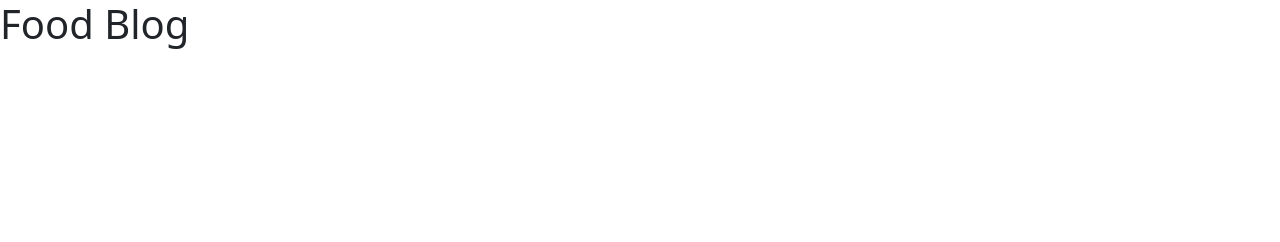
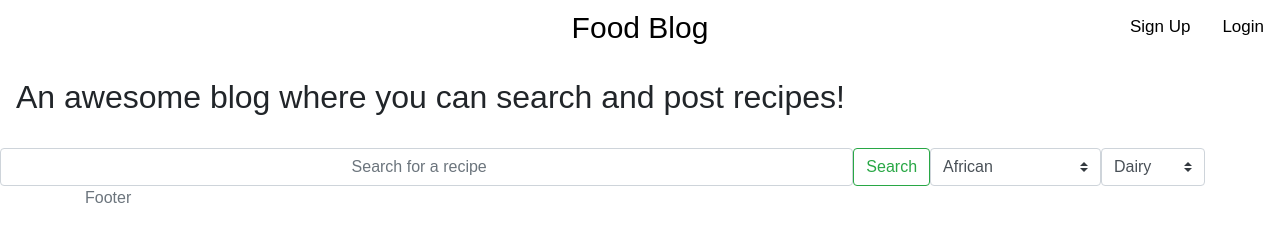
Before and after one commit to npcoding25/Recipe-Share, a website: page public/index.html in a window 1280 px wide. Drawn offline with nearby package versions, Linux system fonts and the light colour scheme; files that its build step writes are made by us from their sources.

Commit message:
Jessica's starter file plus added selections

```diff
--- a/public/index.html
+++ b/public/index.html
@@ -1,27 +1,184 @@
 <!DOCTYPE html>
 <html lang="en">
+
 <head>
     <meta charset="UTF-8">
     <meta name="viewport" content="width=device-width, initial-scale=1.0">
-    <title>Project #2</title>
-    <link rel="stylesheet" href="https://use.fontawesome.com/releases/v5.12.0/css/all.css">
-
-    <!-- using bootstrap 5 for fun, no jQuery -->
-    <link rel="stylesheet" href="https://stackpath.bootstrapcdn.com/bootstrap/5.0.0-alpha1/css/bootstrap.min.css">
-    <script src="https://cdn.jsdelivr.net/npm/popper.js@1.16.0/dist/umd/popper.min.js" integrity="sha384-Q6E9RHvbIyZFJoft+2mJbHaEWldlvI9IOYy5n3zV9zzTtmI3UksdQRVvoxMfooAo" crossorigin="anonymous"></script>
-    <script src="https://stackpath.bootstrapcdn.com/bootstrap/5.0.0-alpha1/js/bootstrap.min.js" integrity="sha384-oesi62hOLfzrys4LxRF63OJCXdXDipiYWBnvTl9Y9/TRlw5xlKIEHpNyvvDShgf/" crossorigin="anonymous"></script>
-
-    <link rel="stylesheet" href="./assets/style.css">
-    <script src="./assets/script.js" ></script>
-
-    <!-- any NPM packages you want to include, you can directly include like this -->
-    <script src="https://unpkg.com/moment"></script>
+    <title>Travel App</title>
+    <link rel="stylesheet" href="https://stackpath.bootstrapcdn.com/bootstrap/4.5.2/css/bootstrap.min.css"
+        integrity="sha384-JcKb8q3iqJ61gNV9KGb8thSsNjpSL0n8PARn9HuZOnIxN0hoP+VmmDGMN5t9UJ0Z" crossorigin="anonymous">
+    <link rel="stylesheet" href="style.css">
+    <script src="./assets/api.js"></script>
 </head>
 
-<!-- we will start the app when this page is loaded by running it with onLoad... -->
 <body>
-    <nav>
-        <h1>Food Blog</h1>
-    </nav>
+    <style>
+        body {
+            margin: 0;
+            font-family: Arial, Helvetica, sans-serif;
+        }
+
+        .topnav {
+            position: relative;
+            overflow: hidden;
+            ;
+        }
+
+        .topnav a {
+            float: left;
+            color: black;
+            text-align: center;
+            padding: 14px 16px;
+            text-decoration: none;
+            font-size: 17px;
+        }
+
+        .topnav a:hover {
+            background-color: #ddd;
+            color: black;
+        }
+
+        .topnav a.active {
+            color: black;
+            font-size: 30px;
+        }
+
+        .topnav-centered a {
+            float: none;
+            position: absolute;
+            top: 50%;
+            left: 50%;
+            transform: translate(-50%, -50%);
+        }
+
+        .topnav-right {
+            float: right;
+        }
+
+        .form-control {
+            text-align: center;
+        }
+
+        /* Responsive navigation menu (for mobile devices) */
+        @media screen and (max-width: 600px) {
+
+            .topnav a,
+            .topnav-right {
+                float: none;
+                display: block;
+            }
+
+            .topnav-centered a {
+                position: relative;
+                top: 0;
+                left: 0;
+                transform: none;
+            }
+        }
+    </style>
+    </head>
+
+    <body>
+
+        <!-- Top navigation -->
+        <div class="topnav">
+
+            <!-- Centered link -->
+
+            <div class="topnav-centered">
+                <a href="#home" class="active">Food Blog</a>
+            </div>
+
+            <!-- Left-aligned links (default) -->
+
+
+            <!-- Right-aligned links -->
+            <div class="topnav-right">
+                <a href="#search">Sign Up</a>
+                <a href="#about">Login</a>
+            </div>
+        </div>
+        </body>
+    </body>
+
+    </br>
+
+    <div style="padding-left:16px">
+        <h2>An awesome blog where you can search and post recipes!</h2>
+
+    </div>
+
+    </br>
+    <form class="form-inline my-8 my-lg-8">
+        <input id="foodItem" class="form-control col-8" type="search" placeholder="Search for a recipe" aria-label="Search">
+        <button id="searchBtn" class="btn btn-outline-success my-2 my-sm-0" type="submit">Search</button>
+
+        <!-- <button id="cuisineType" class="btn btn-outline-secondary dropdown-toggle" type="button" data-toggle="dropdown" aria-haspopup="true" aria-expanded="false" aria-placeholder="Cuisines"></button> -->
+        <select id="cuisineType" class="custom-select">
+            <option>African</option>
+            <option>Chinese</option>
+            <option>Korean</option>
+            <option>Vietnamese</option>
+            <option>Thai</option>
+            <option>Indian</option>
+            <option>British</option>
+            <option>Irish</option>
+            <option>French</option>
+            <option>Italian</option>
+            <option>Mexican</option>
+            <option>Spanish</option>
+            <option>Middle Eastern</option>
+            <option>Jewish</option>
+            <option>American</option>
+            <option>Cajun</option>
+            <option>Southern</option>
+            <option>Greek</option>
+            <option>German</option>
+            <option>Nordic</option>
+            <option>Eastern European</option>
+            <option>Caribbean</option>
+            <option>Latin American</option>
+        </select>
+<!--
+        <button id="intolerance" class="btn btn-outline-secondary dropdown-toggle" type="button" data-toggle="dropdown" aria-haspopup="true" aria-expanded="false" aria-placeholder="Intolerances"></button> -->
+        <select id="intolerance" class="custom-select">
+            <option>Dairy</option>
+            <option>Egg</option>
+            <option>Gluten</option>
+            <option>Peanut</option>
+            <option>Sesame</option>
+            <option>Seafood</option>
+            <option>Shellfish</option>
+            <option>Soy</option>
+            <option>Sulfite</option>
+            <option>Tree Nut</option>
+            <option>Wheat</option>
+        </select>
+
+
+    </form>
+
+    <div id="apiCall">
+
+    </div>
+
+    <footer class="footer mt-auto sticky">
+        <div class="container">
+            <span class="text-muted">Footer</span>
+        </div>
+
+
+    <script src="https://code.jquery.com/jquery-3.5.1.slim.min.js"
+        integrity="sha384-DfXdz2htPH0lsSSs5nCTpuj/zy4C+OGpamoFVy38MVBnE+IbbVYUew+OrCXaRkfj"
+        crossorigin="anonymous"></script>
+    <script src="https://cdn.jsdelivr.net/npm/popper.js@1.16.1/dist/umd/popper.min.js"
+        integrity="sha384-9/reFTGAW83EW2RDu2S0VKaIzap3H66lZH81PoYlFhbGU+6BZp6G7niu735Sk7lN"
+        crossorigin="anonymous"></script>
+    <script src="https://stackpath.bootstrapcdn.com/bootstrap/4.5.2/js/bootstrap.min.js"
+        integrity="sha384-B4gt1jrGC7Jh4AgTPSdUtOBvfO8shuf57BaghqFfPlYxofvL8/KUEfYiJOMMV+rV"
+        crossorigin="anonymous"></script>
+    <script src="home-page.js"></script>
+
 </body>
+
 </html>
```
